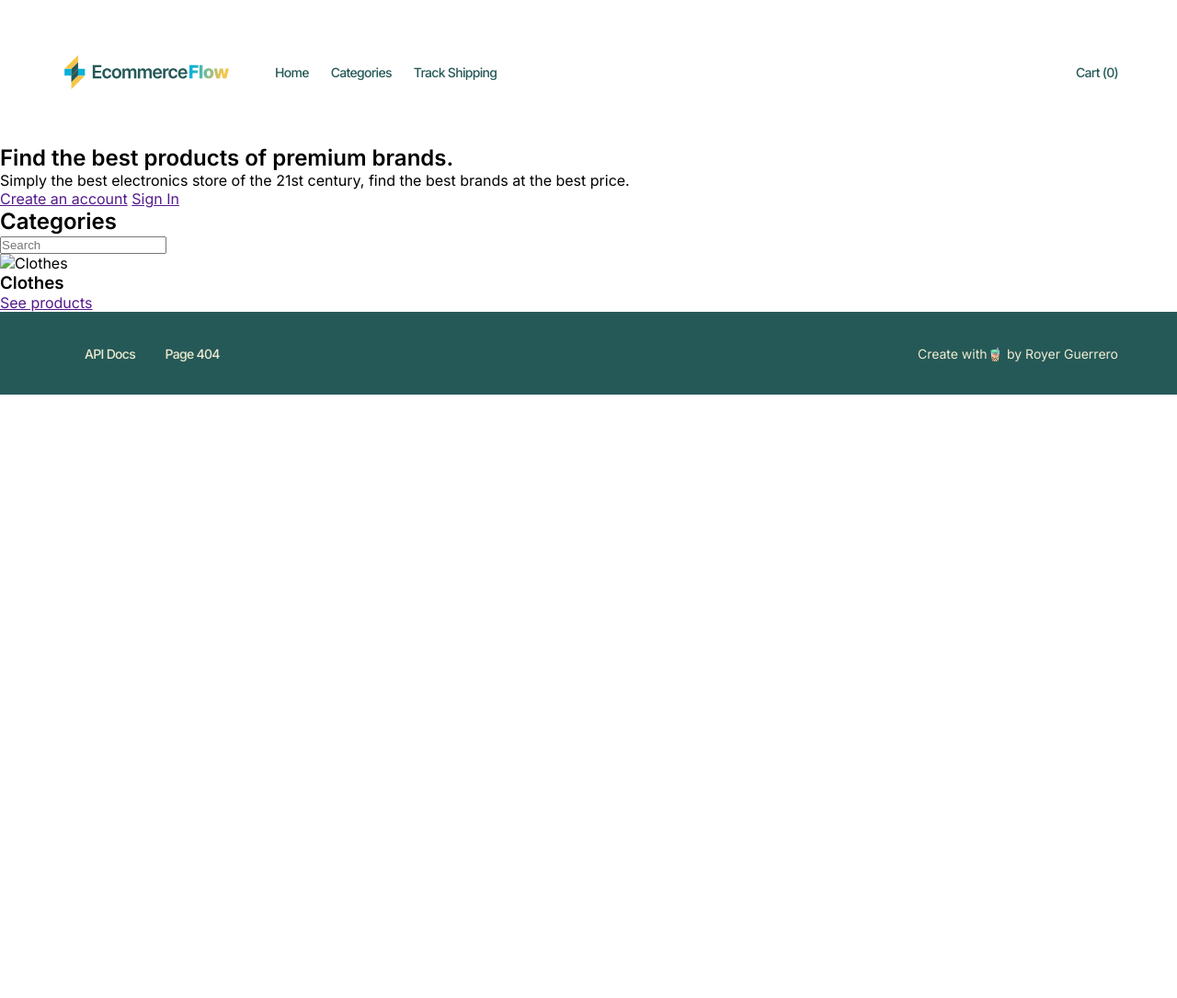
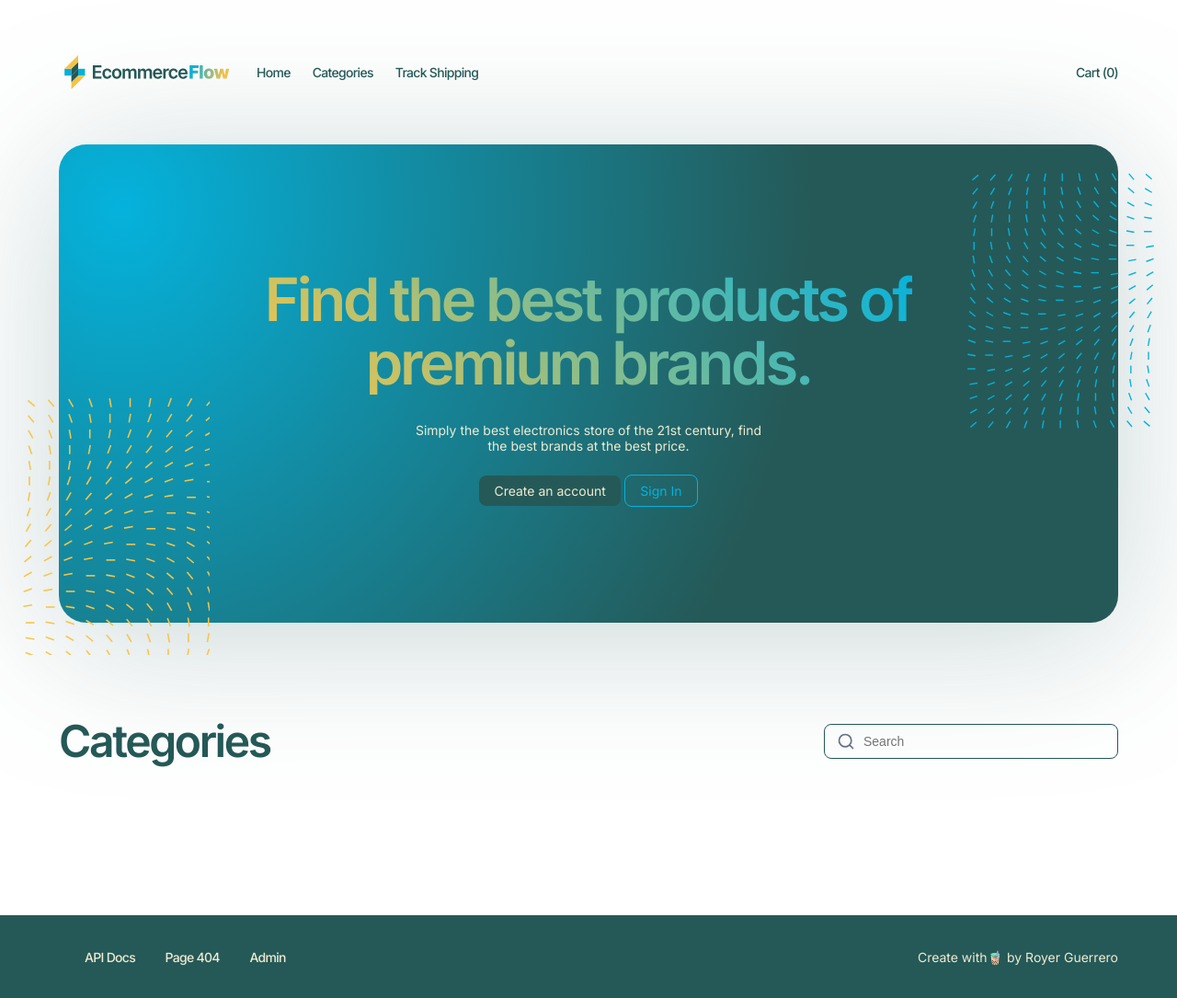
Before and after one commit to royerguerrero/omnilatam-challenge, a Django app: page / in a window 1280 px wide. Shown: the whole page at 92% size. Before the commit the page ends 429 px from the top, so only its background shows below. Run offline with Django 3.2, Linux system fonts and the light colour scheme; data that the repository does not hold is empty.

Commit message:
feat: add styles into home view

```diff
--- a/ecommerce_flow/static/styles/main.css
+++ b/ecommerce_flow/static/styles/main.css
@@ -2,6 +2,7 @@
   margin: 0;
   padding: 0;
   box-sizing: border-box;
+  scroll-behavior: smooth;
 }
 
 :root {
@@ -16,6 +17,107 @@ body {
   font-family: 'Inter', -apple-system, BlinkMacSystemFont, 'Segoe UI', Roboto, Oxygen, Ubuntu, Cantarell, 'Open Sans', 'Helvetica Neue', sans-serif;
 }
 
+/* components start */
+.heading {
+  font-weight: 600;
+  font-size: 48px;
+  line-height: 58px;
+  letter-spacing: -0.05em;
+  color: var(--dark-slate-gray);
+}
+
+.heading--awesome {
+  font-size: 65px;
+  line-height: 69px;
+  background-color: var(--maize-crayola);
+  background-image: linear-gradient(45deg, var(--maize-crayola), var(--cerulean-crayola));
+  background-size: 100%;
+  -webkit-background-clip: text;
+  background-clip: text;
+  -moz-background-clip: text;
+  -webkit-text-fill-color: transparent;
+  -moz-text-fill-color: transparent;
+}
+
+.title {
+  font-weight: 600;
+  font-size: 36px;
+  line-height: 44px;
+  letter-spacing: -0.05em;
+  color: var(--dark-slate-gray);
+}
+
+.subtitle {
+  font-weight: 500;
+  font-size: 24px;
+  line-height: 29px;
+  letter-spacing: -0.05em;
+  color: var(--dark-slate-gray);
+}
+
+.body {
+  font-style: normal;
+  font-weight: normal;
+  font-size: 14px;
+  line-height: 17px;
+  color: var(--dark-slate-gray);
+}
+
+.body--light {
+  color: var(--beige);
+}
+
+.link {
+  font-style: normal;
+  font-weight: 500;
+  font-size: 14px;
+  line-height: 17px;
+  letter-spacing: -0.05em;
+  color: var(--dark-slate-gray);
+  text-decoration: none;
+}
+
+.shadow {
+  filter: drop-shadow(0px 16px 80px rgba(37, 89, 87, 0.25));
+}
+
+.text-center {
+  text-align: center;
+}
+
+.button {
+  padding: 8px 16px;
+  border-radius: 8px;
+  background-color: var(--dark-slate-gray);
+  color: var(--beige);
+  text-decoration: none;
+  font-size: 14px;
+}
+
+.button--outline {
+  background-color: transparent;
+  border: 1px solid var(--cerulean-crayola);
+  color: var(--cerulean-crayola);
+}
+
+
+.search-bar {
+  border: 1px solid var(--dark-slate-gray);
+  border-radius: 8px;
+  padding: 10px 14px 10px 42px;
+  font-size: 14px;
+  min-width: 320px;
+  outline: none;
+  background-image: url("../icons/magnifier.svg");
+  background-repeat: no-repeat;
+  background-position-y: center;
+  background-position-x: 14px;
+}
+
+/* components end */
+
+/* header start */
+
 .header {
   display: flex;
   justify-content: space-between;
@@ -28,7 +130,7 @@ body {
 .header__content {
   display: flex;
   align-items: center;
-  gap: 45px;
+  gap: 25px;
 }
 
 .header__brand {
@@ -61,6 +163,79 @@ body {
   letter-spacing: -0.05em;
 }
 
+/* header end */
+
+/* home start */
+
+.home {
+  width: 90%;
+  margin: auto;
+}
+
+.hero__wrapper {
+  background: radial-gradient(65.33% 159.92% at 5.74% 13.1%, #05B2DC 0%, #255957 100%);
+  border-radius: 30px;
+  height: 65vh;
+  display: flex;
+  flex-direction: column;
+  justify-content: center;
+  align-items: center;
+  gap: 30px;
+  position: relative;
+}
+
+.hero__wrapper::after {
+  position: absolute;
+  content: '';
+  top: 30px;
+  right: -40px;
+  background-image: url("../images/pattern1.svg");
+  width: 204px;
+  height: 280px;
+}
+
+.hero__wrapper::before {
+  position: absolute;
+  content: '';
+  bottom: -35px;
+  left: -40px;
+  background-image: url("../images/pattern2.svg");
+  width: 204px;
+  height: 280px;
+}
+
+.home__categories {
+  margin: 100px 0px;
+}
+
+.home__categories .categories__header {
+  display: flex;
+  justify-content: space-between;
+  align-items: center;
+  margin-bottom: 60px;
+}
+
+.home__categories .categories__collection {
+  display: grid;
+  grid-template-columns: repeat(3, 1fr);
+}
+
+.home__categories .category__picture img {
+  width: 100%;
+  border-radius: 15px;
+}
+
+.home__categories .category__content {
+  display: flex;
+  justify-content: space-between;
+  align-items: center;
+  margin-top: 13px;
+}
+
+/* home end */
+
+/* footer start */
+
 .footer {
   background-color: var(--dark-slate-gray);
   color: var(--beige);
@@ -92,3 +267,5 @@ body {
   font-size: 14px;
   line-height: 17px;
 }
+
+/* footer end */
--- a/ecommerce_flow/templates/footer.html
+++ b/ecommerce_flow/templates/footer.html
@@ -1,8 +1,9 @@
 <footer class="footer">
   <div class="footer__wrapper">
     <nav class="footer__menu">
-      <a class="menu__item" href="">API Docs</a>
+      <a class="menu__item" href="{% url 'docs-swagger' %}">API Docs</a>
       <a class="menu__item" href="">Page 404</a>
+      <a class="menu__item" href="/admin/">Admin</a>
     </nav>
     <p class="footer__author">Create with🧋 by Royer Guerrero</p>
   </div>
--- a/ecommerce_flow/templates/header.html
+++ b/ecommerce_flow/templates/header.html
@@ -5,7 +5,7 @@
     <img class="header__brand" src="{% static 'images/Logo.svg' %}" alt="EcommerceFlow Logo">
     <nav class="header__navbar">
       <a class="navbar__item" href="{% url 'index' %}">Home</a>
-      <a class="navbar__item" href="{% url 'index' %}">Categories</a>
+      <a class="navbar__item" href="{% url 'index' %}#categories">Categories</a>
       <a class="navbar__item" href="{% url 'index' %}">Track Shipping</a>
     </nav>
   </div>
--- a/ecommerce_flow/templates/home.html
+++ b/ecommerce_flow/templates/home.html
@@ -3,30 +3,33 @@
 {% block content %}
 <main class="home">
   <section class="home__hero">
-      <div class="home__wrapper">
-        <h1>Find the best products of premium brands.</h1>
-        <p>Simply the best electronics store of the 21st century, find the best brands at the best price.</p>
+    <div class="hero__wrapper shadow">
+      <h1 class="heading heading--awesome text-center">Find the best products of <br>premium brands.</h1>
+      <p class="body body--light text-center">Simply the best electronics store of the 21st century, find <br> the best brands at the best price.</p>
       <div>
-          <a href="">Create an account</a>
-          <a href="">Sign In</a>
+        <a class="button" href="">Create an account</a>
+        <a class="button button--outline" href="">Sign In</a>
       </div>
     </div>
   </section>
-    <section class="home__categories">
+  <section class="home__categories" id="categories">
     <div class="categories__header">
-        <h2>Categories</h2>
-        <input type="search" placeholder="Search">
+      <h2 class="heading">Categories</h2>
+      <input class="search-bar" type="search" placeholder="Search" >
     </div>
     <div class="categories__collection">
+      {% for category in categories %}
       <div class="category">
-          <picture class="category__picture">
-            <img src="" alt="Clothes">
+        <picture class="category__picture shadow">
+          <img src="{{ category.picture.url }}" alt="{{ category.name }}">
         </picture>
         <div class="category__content">
-            <h3>Clothes</h3>
-            <a href="">See products</a>
+          <h3 class="title">{{ category.name }}</h3>
+          <!-- TODO: Implements redirection to category detail using the category.id -->
+          <a class="button" href="">See products</a>
         </div>
       </div>
+      {% endfor %}
     </div>
   </section>
 </main>
--- a/ecommerce_flow/views.py
+++ b/ecommerce_flow/views.py
@@ -3,5 +3,13 @@
 # Django
 from django.views.generic import TemplateView
 
+# Models
+from products.models import Category
+
 class IndexView(TemplateView):
     template_name = 'home.html'
+
+    def get_context_data(self, **kwargs):
+        context = super(IndexView, self).get_context_data(**kwargs)
+        context['categories'] = Category.objects.all()
+        return context
--- a/products/models.py
+++ b/products/models.py
@@ -8,6 +8,7 @@ class Category(models.Model):
     """Category Model"""
     name = models.CharField(max_length=150)
     description = models.TextField(blank=True)
+    picture = models.ImageField(upload_to='categories')
 
     created_at = models.DateTimeField(auto_now_add=True)
     updated_at = models.DateTimeField(auto_now=True)
@@ -16,7 +17,7 @@ class Category(models.Model):
         verbose_name_plural = 'categories'
 
     def __str__(self):
-        """Returs category name"""
+        """Returns category name"""
         return str(self.name)
 
 
--- a/requirements.txt
+++ b/requirements.txt
@@ -6,3 +6,4 @@ djangorestframework
 markdown
 django-filter
 drf-yasg
+Pillow
```
Also changed, not shown: ecommerce_flow/static/icons/magnifier.svg (added), ecommerce_flow/static/images/Logo.svg, ecommerce_flow/static/images/pattern1.svg (added), ecommerce_flow/static/images/pattern2.svg (added), products/migrations/0003_category_picture.py (added). Lines whose indentation alone changed are shown as unchanged.
